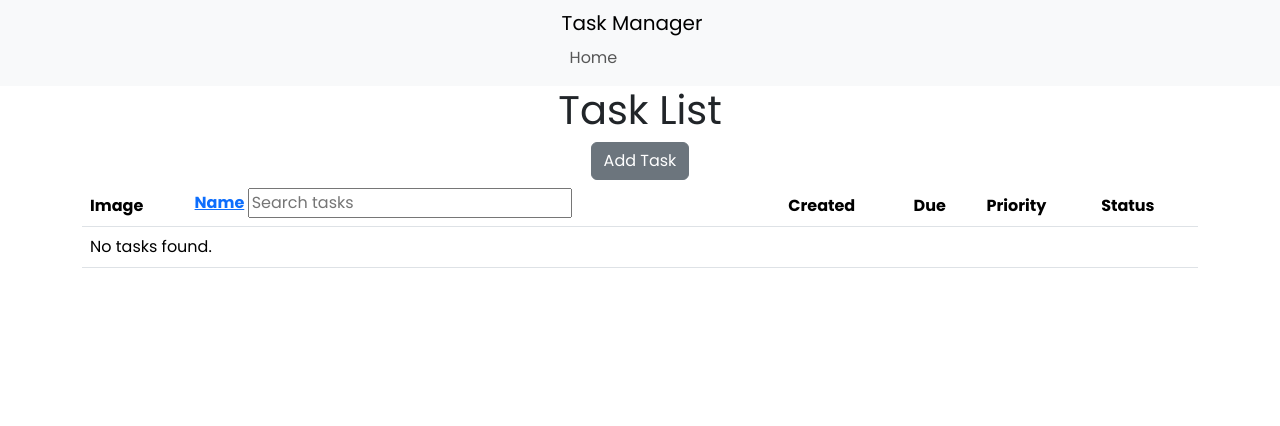
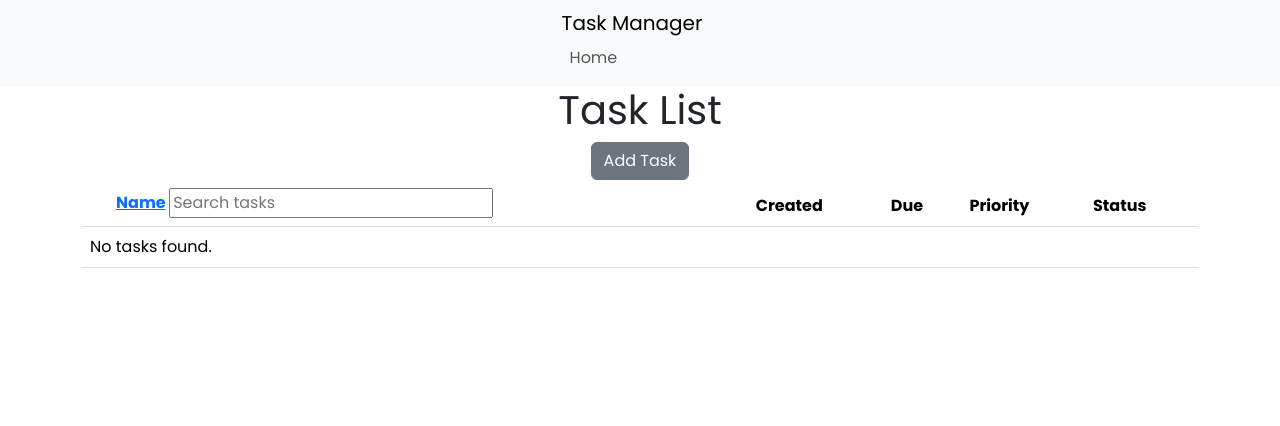
Before and after one commit to Morshed07/Task_Management_DRF, a Django app: template tasks/templates/task_list.html in a window 1280 px wide. Shown: the top 426 px of the page. Run offline with Django 5.2, Linux system fonts and the light colour scheme; the template is opened without the code that fills it, so the values that code supplies are empty.

Commit message:
final update

```diff
--- a/tasks/admin.py
+++ b/tasks/admin.py
@@ -17,7 +17,7 @@ class TaskAdmin(admin.ModelAdmin):
         When(priority='Low', then=3),
         default=4,
         output_field=IntegerField(),
-    ),)
-admin.site.site_header = 'Task Manager Admin'
+    ),
+)
 
 admin.site.register(Task, TaskAdmin)
--- a/tasks/templates/task_list.html
+++ b/tasks/templates/task_list.html
@@ -9,7 +9,7 @@
 <table class="table">
     <thead>
         <tr>
-            <th>Image</th>
+            <th></th>
             <th>
                 <a class="inline" href="?order_by=title">Name</a>
                 <input
--- a/tasks/urls.py
+++ b/tasks/urls.py
@@ -11,5 +11,5 @@ urlpatterns = [
     path('create/', TaskCreateView.as_view(), name='task_create'),
     path('<int:pk>/update/', TaskUpdateView.as_view(), name='task_update'),
     path('<int:pk>/delete/', TaskDeleteView.as_view(), name='task_delete'),
-    path('api/v1/', include(router.urls)),
+    path('api/', include(router.urls)),
 ]
```
Also changed, not shown: 1 other file.
